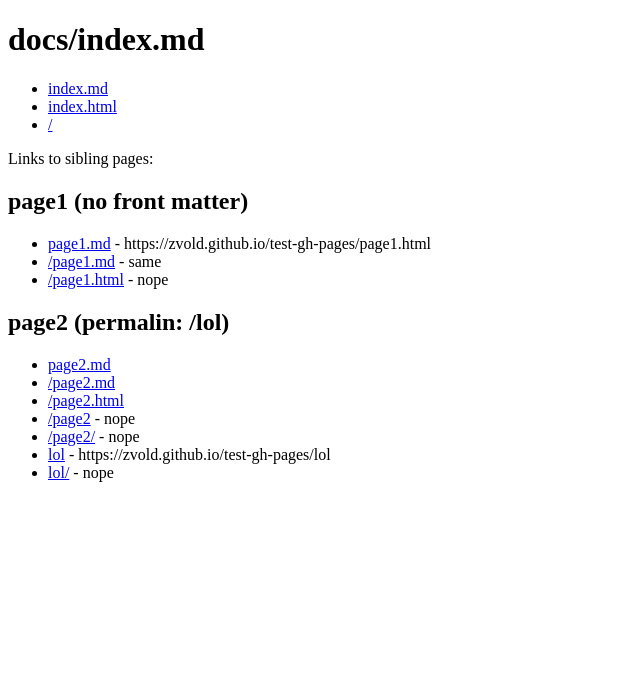
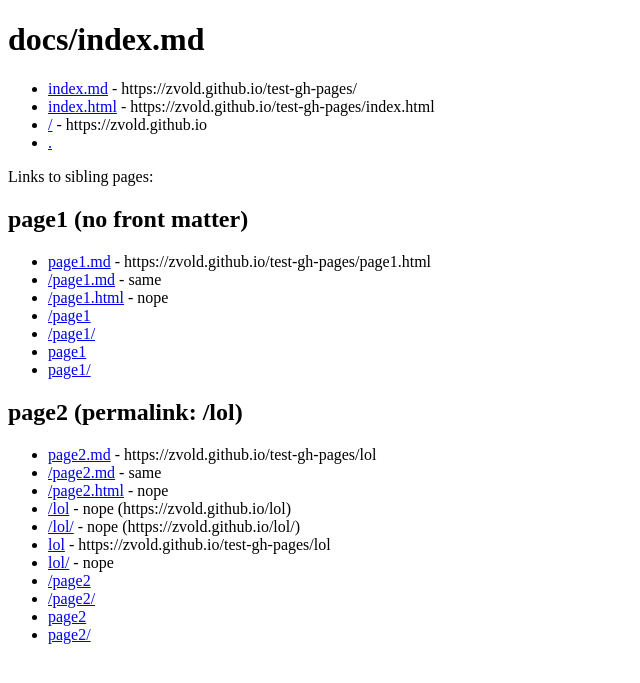
Before and after one commit to zvold/test-gh-pages, a Jekyll site: the page built from docs/index.md, in a window 1280 px wide. Shown: the top 683 px of the page, without its empty margins (0-640 px from the left). Built offline with Jekyll 4.4.1, drawn with Linux system fonts in a browser that asks for light colours; our own code applies the rules of GitHub Pages for plain Markdown files.

Commit message:
add even more cross-links

```diff
--- a/docs/index.md
+++ b/docs/index.md
@@ -5,9 +5,10 @@ layout: custom
 
 # docs/index.md
 
-- [index.md](index.md)
-- [index.html](index.html)
-- [/](/)
+- [index.md](index.md) - https://zvold.github.io/test-gh-pages/
+- [index.html](index.html) - https://zvold.github.io/test-gh-pages/index.html
+- [/](/) - https://zvold.github.io
+- [.](.)
 
 Links to sibling pages:
 
@@ -16,13 +17,21 @@ Links to sibling pages:
 - [page1.md](page1.md) - https://zvold.github.io/test-gh-pages/page1.html
 - [/page1.md](/page1.md) - same
 - [/page1.html](/page1.html) - nope
+- [/page1](/page1)
+- [/page1/](/page1/)
+- [page1](page1)
+- [page1/](page1/)
 
-## page2 (permalin: /lol)
+## page2 (permalink: /lol)
 
-- [page2.md](page2.md)
-- [/page2.md](/page2.md)
-- [/page2.html](/page2.html)
-- [/page2](/lol) - nope
-- [/page2/](/lol/) - nope
+- [page2.md](page2.md) - https://zvold.github.io/test-gh-pages/lol
+- [/page2.md](/page2.md) - same
+- [/page2.html](/page2.html) - nope
+- [/lol](/lol) - nope (https://zvold.github.io/lol)
+- [/lol/](/lol/) - nope (https://zvold.github.io/lol/)
 - [lol](lol) - https://zvold.github.io/test-gh-pages/lol
 - [lol/](lol/) - nope
+- [/page2](/page2)
+- [/page2/](/page2/)
+- [page2](page2)
+- [page2/](page2/)
```
Also changed, not shown: docs/page1.md (+14 -8 lines).
